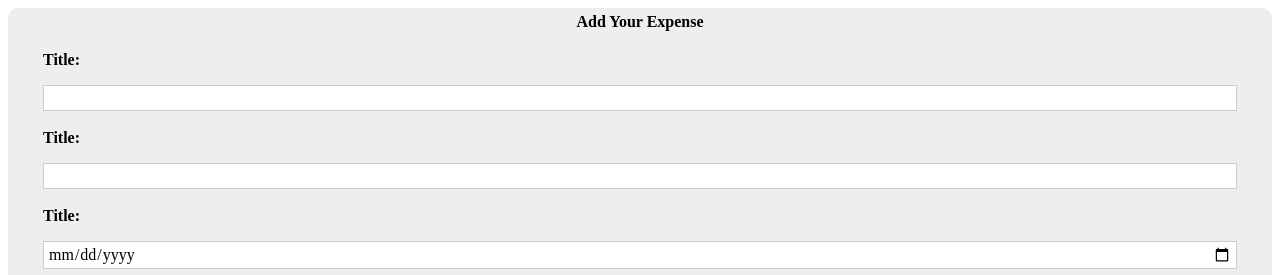
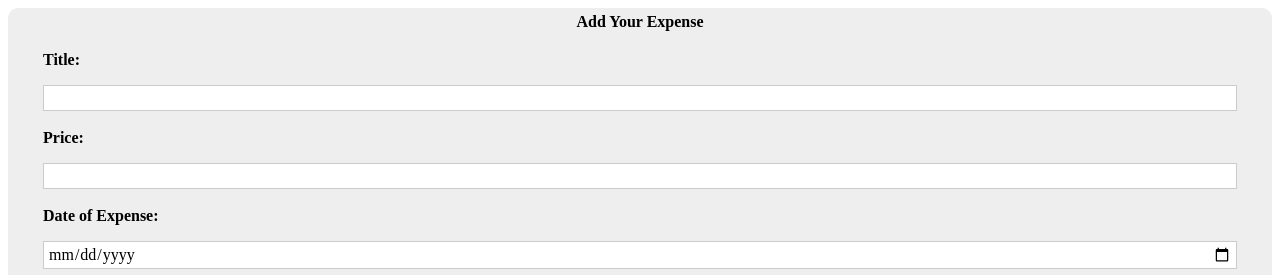
Before and after one commit to ankit-mishra-edu/expense-react-js, a React (Create React App) app: page / in a window 1280 px wide. Shown: the top 275 px of the page. Built offline with nearby package versions, Linux system fonts and the light colour scheme.

Commit message:
2 files modified

```diff
--- a/src/components/Expenses/Expense/ExpenseForm.js
+++ b/src/components/Expenses/Expense/ExpenseForm.js
@@ -39,16 +39,19 @@ const ExpenseForm = (props) => {
       <div className="expense_form">
         <FormInput
           type="text"
+          label="Title"
           onInputValueChange={setTitle}
           isFormSubmitted={isFormSubmitted}
         />
         <FormInput
           type="number"
+          label="Price"
           onInputValueChange={setPrice}
           isFormSubmitted={isFormSubmitted}
         />
         <FormInput
           type="date"
+          label="Date of Expense"
           onInputValueChange={setDateTime}
           isFormSubmitted={isFormSubmitted}
         />
--- a/src/components/Expenses/Expense/FormInput.js
+++ b/src/components/Expenses/Expense/FormInput.js
@@ -15,7 +15,7 @@ const FormInput = (props) => {
         props.isFormSubmitted && inputValue.length === 0 ? 'invalid' : ''
       }`}
     >
-      <label className="expense_form__label">Title: </label>
+      <label className="expense_form__label">{props.label}: </label>
       <input
         type={props.type}
         value={inputValue}
```
